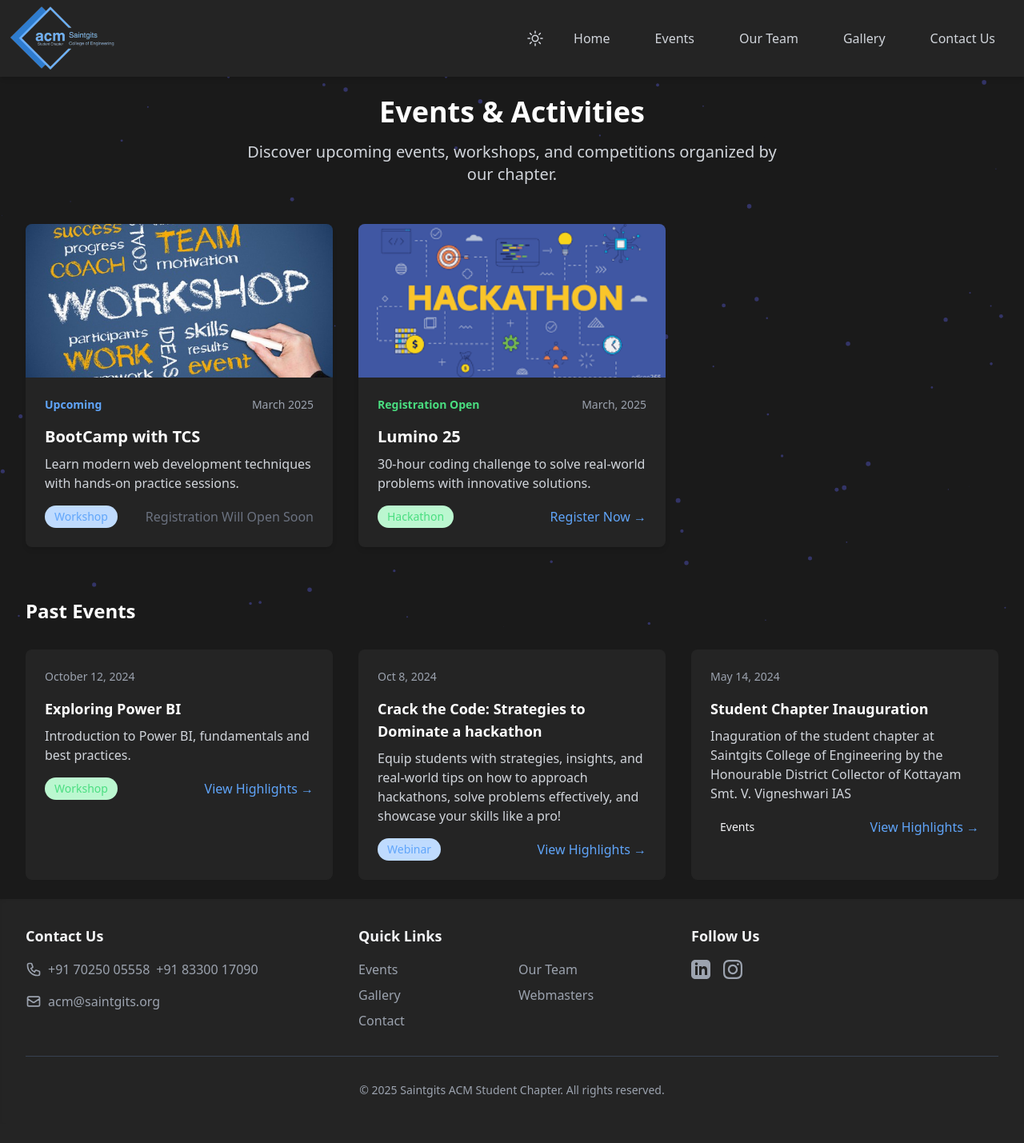
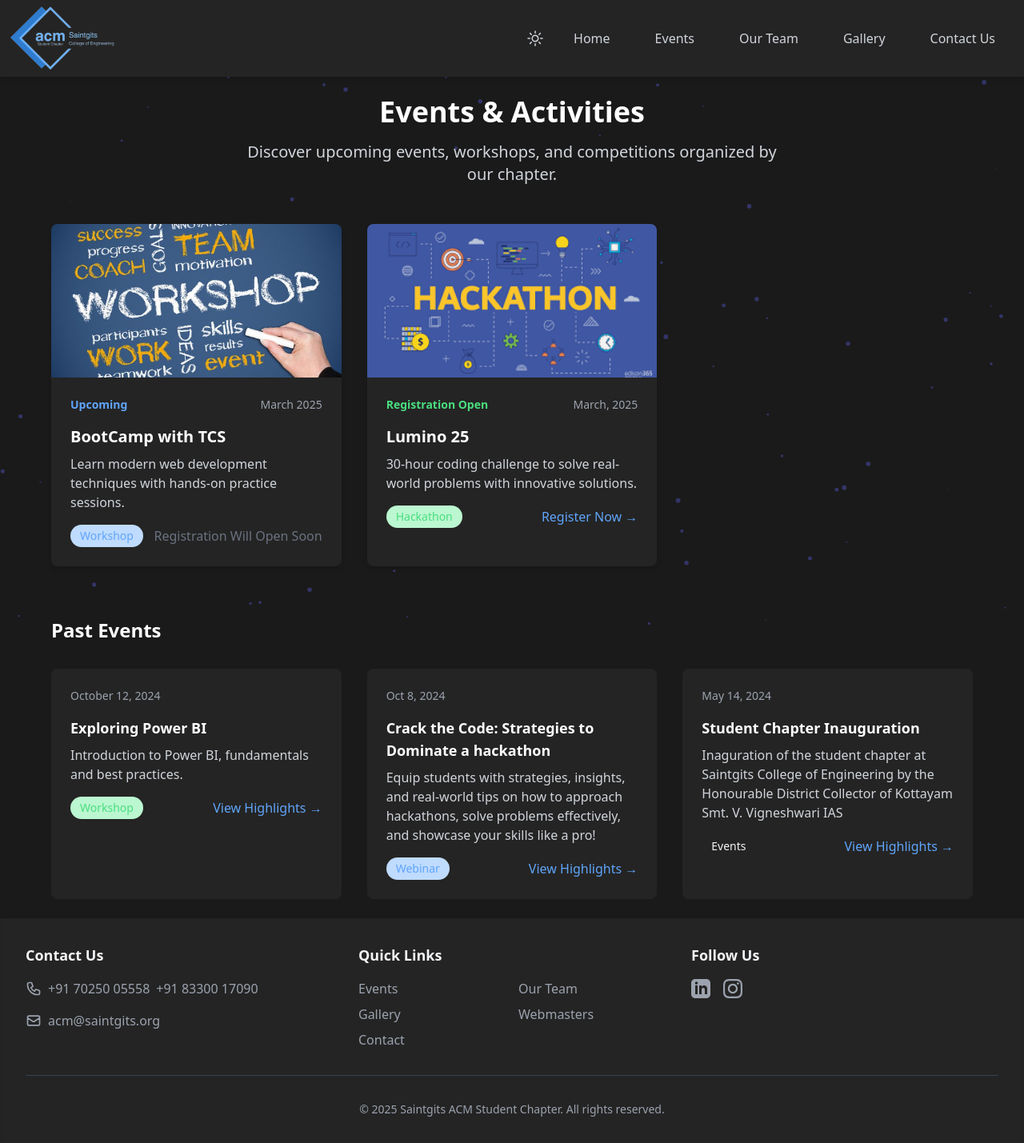
Before and after one commit to abinroy04/ACM-Website, a Flask app: page /events in a window 1280 px wide. Shown: the whole page at 80% size. Before the commit the page ends 1372 px from the top, so only its background shows below. Run offline with Flask 3, Linux system fonts and the light colour scheme; some libraries are stand-ins or nearby versions.

Commit message:
Update events.html

```diff
--- a/templates/events.html
+++ b/templates/events.html
@@ -11,6 +11,7 @@
 </div>
 
 <!-- Events Grid -->
+<div class="max-w-7xl mx-auto px-4 sm:px-6 lg:px-8">
     <div class="grid grid-cols-1 md:grid-cols-2 lg:grid-cols-3 gap-8 stagger-animation" id="events-grid">
         {% for event in events_data.upcoming %}
         <div class="event-card bg-white dark:bg-dark-secondary rounded-lg shadow-md overflow-hidden hover:shadow-lg transition-shadow" data-category="{{ event.category.name.lower() }}">
@@ -62,6 +63,7 @@
             {% endfor %}
         </div>
     </div>
+</div>
 {% endblock %}
 
 {% block extra_js %}
```
Lines whose indentation alone changed are shown as unchanged.
